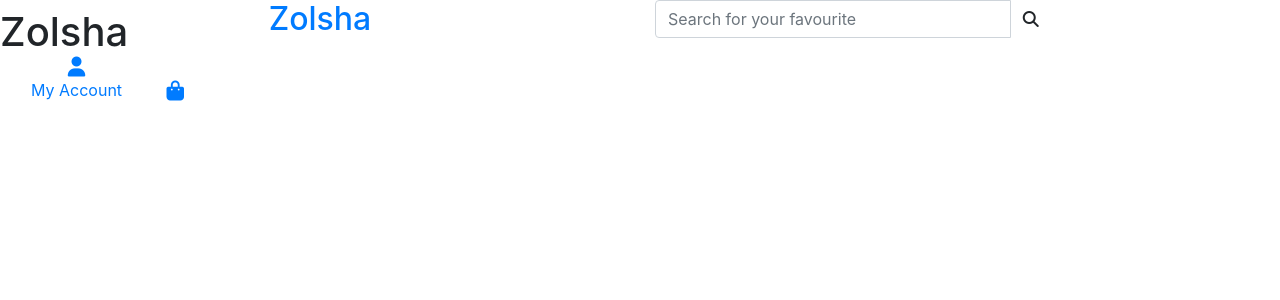
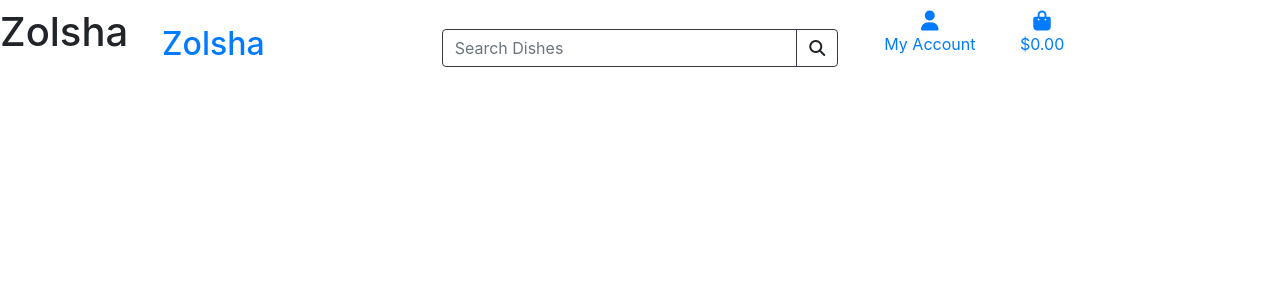
Before and after one commit to elliemcavoy/zolsha-order-online, a Django app: page / in a window 1280 px wide. Shown: the top 300 px of the page. Run offline with Django 3.2, Linux system fonts and the light colour scheme; some libraries are stand-ins or nearby versions.

Commit message:
Static folder created for base css file, base template modified to add offers banner

```diff
--- /dev/null
+++ b/static/css/base.css
@@ -0,0 +1,3 @@
+.logo h2{
+    font-family: 'Berkshire Swash',
+}
--- a/templates/base.html
+++ b/templates/base.html
@@ -13,7 +13,9 @@
     {% endblock %}
 
     {% block corecss %}
+    <link href="https://fonts.googleapis.com/css2?family=Berkshire+Swash&display=swap" rel="stylesheet">
     <link rel="stylesheet" href="https://stackpath.bootstrapcdn.com/bootstrap/4.4.1/css/bootstrap.min.css" integrity="sha384-Vkoo8x4CGsO3+Hhxv8T/Q5PaXtkKtu6ug5TOeNV6gBiFeWPGFN9MuhOf23Q9Ifjh" crossorigin="anonymous">
+    <link rel="stylesheet" href="{% static 'css/base.css' %}">
     {% endblock %}
 
     {% block extra_css %}
@@ -34,15 +36,15 @@
   <body>
     <header class="container-fluid fixed-top">
       <div id="main-nav" class="row">
-        <div class="col-6 text-center">
+        <div class="col-12 col-md-4 text-center my-auto">
           <a href="{% url 'home' %}" class="logo"><h2>Zolsha</h2></a>
         </div>
-        <div class="col-12 col-md-4 col-lg-4">
+        <div class="col-12 col-md-4 col-lg-4 my-auto">
           <form method="GET" action="">
-              <div class="input-group">
-                  <input class="form-control" type="text" name="q" placeholder="Search for your favourite">
+              <div class="input-group my-auto">
+                  <input class="form-control border-dark rounded-1" type="text" name="q" placeholder="Search Dishes">
                   <div class="input-group-append">
-                      <button class="form-control btn" type="submit">
+                      <button class="form-control btn border-dark" type="submit">
                           <span class="icon">
                               <i class="fas fa-search"></i>
                           </span>
@@ -51,9 +53,9 @@
               </div>
           </form>
       </div>
-        <div class="col-12 col-lg-4">
+        <div class="col-12 col-md-4 col-lg-4 my-auto">
           <ul class="list-inline list-unstyled">
-              <li class="list-inline-item dropdown">
+              <li class="list-inline-item dropdown my-auto">
                 <a class="nav-link" href="#" id="user-options" data-toggle="dropdown" aria-haspopup="true" aria-expanded="false">
                     <div class="text-center">
                         <div><i class="fas fa-user fa-lg"></i></div>
@@ -73,6 +75,7 @@
                     <div class="text-center">
                         <div><i class="fas fa-shopping-bag fa-lg"></i></div>
                         <p class="my-0">
+                          $0.00
                         </p>
                     </div>
                 </a>
@@ -81,6 +84,12 @@
     </div>
 </div>
       </div>
+
+      <div id="offer-banner" class="row text-center">
+        <div class="col 12 bg-purple text-white">
+            <h4 class="logo-font">10% off when you order online</h4>
+        </div>
+    </div>
     </header>
     <h1></h1>
 
```
